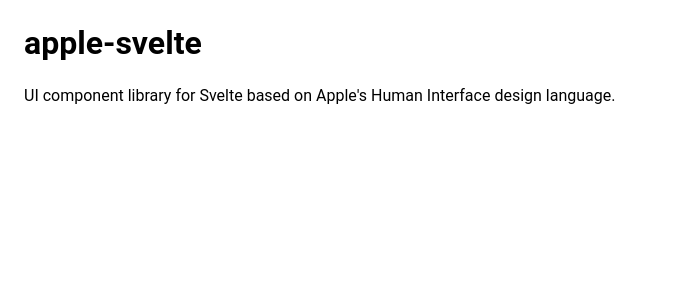
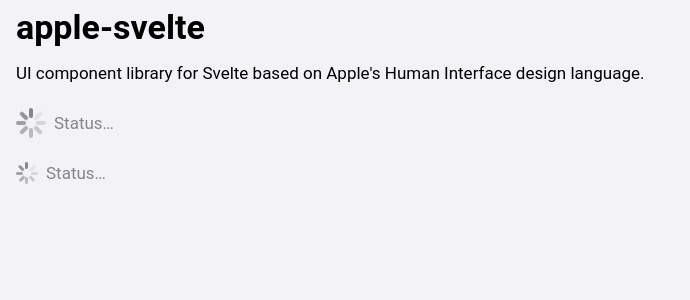
Before and after one commit to Carza-104/apple-svelte, a SvelteKit app: page / in a window 1280 px wide. Shown: the top 300 px of the page, without its empty margins (0-690 px from the left). Built offline with nearby package versions, Linux system fonts and the light colour scheme.

Commit message:
Initial commit

```diff
--- /dev/null
+++ b/src/lib/progress-indicator/RegularProgressIndicator.svelte
@@ -0,0 +1,136 @@
+<script>
+	import { onMount } from 'svelte';
+
+	export let showLabel = false;
+	export let label = 'Status…';
+
+	export let id = undefined;
+	export let style = undefined;
+
+	let opacityStyle = ['15%', '27%', '39%', '51%', '63%', '75%', '87%', '100%'];
+</script>
+
+<div class="progress-indicator" {id} {style}>
+	<div class="spinner">
+		<div class="container">
+			<div class="vertical">
+				<div class="rect-vertical" style="opacity: {opacityStyle[0]}" />
+				<div class="rect-vertical" style="opacity: {opacityStyle[4]}" />
+			</div>
+			<div class="horizontal">
+				<div class="rect-horizontal" style="opacity: {opacityStyle[6]}" />
+				<div class="rect-horizontal" style="opacity: {opacityStyle[2]}" />
+			</div>
+		</div>
+		<div class="container rotated">
+			<div class="vertical">
+				<div class="rect-vertical" style="opacity: {opacityStyle[1]}" />
+				<div class="rect-vertical" style="opacity: {opacityStyle[5]}" />
+			</div>
+			<div class="horizontal">
+				<div class="rect-horizontal" style="opacity: {opacityStyle[7]}" />
+				<div class="rect-horizontal" style="opacity: {opacityStyle[3]}" />
+			</div>
+		</div>
+	</div>
+	{#if showLabel}
+		<p class="body">{label}</p>
+	{/if}
+</div>
+
+<style>
+	.progress-indicator {
+		align-items: center;
+		display: flex;
+		gap: 8px;
+		height: 30px;
+		padding-left: 30px;
+		position: relative;
+	}
+
+	p {
+		color: var(--labels-secondary);
+	}
+
+	.container {
+		align-items: center;
+		animation: 1s rotate infinite steps(1, end);
+		display: flex;
+		height: 30px;
+		justify-content: center;
+		left: 0px;
+		position: absolute;
+		top: 0px;
+		width: 30px;
+	}
+
+	.vertical {
+		display: flex;
+		flex-direction: column;
+		height: 30px;
+		justify-content: space-between;
+	}
+
+	.horizontal {
+		display: flex;
+		justify-content: space-between;
+		position: absolute;
+		width: 30px;
+	}
+
+	.rect-vertical {
+		background: var(--labels-secondary);
+		border-radius: 2px;
+		height: 10px;
+		width: 4px;
+	}
+
+	.rect-horizontal {
+		background: var(--labels-secondary);
+		border-radius: 2px;
+		height: 4px;
+		width: 10px;
+	}
+
+	.rotated {
+		rotate: 45deg;
+	}
+
+	@keyframes rotate {
+		0% {
+			transform: rotate(45deg);
+		}
+
+		12.5% {
+			transform: rotate(90deg);
+		}
+
+		25% {
+			transform: rotate(135deg);
+		}
+
+		37.5% {
+			transform: rotate(180deg);
+		}
+
+		50% {
+			transform: rotate(225deg);
+		}
+
+		62.5% {
+			transform: rotate(270deg);
+		}
+
+		75% {
+			transform: rotate(315deg);
+		}
+
+		87.5% {
+			transform: rotate(360deg);
+		}
+
+		100% {
+			transform: rotate(0deg);
+		}
+	}
+</style>
--- /dev/null
+++ b/src/lib/progress-indicator/SmallProgressIndicator.svelte
@@ -0,0 +1,139 @@
+<script>
+	import { onMount } from 'svelte';
+
+	export let showLabel = false;
+	export let label = 'Status…';
+
+	export let id = undefined;
+	export let style = undefined;
+
+	let opacityStyle = ['15%', '27%', '39%', '51%', '63%', '75%', '87%', '100%'];
+</script>
+
+<div class="progress-indicator" {id} {style}>
+	<div class="spinner">
+		<div class="container">
+			<div class="vertical">
+				<div class="rect-vertical" style="opacity: {opacityStyle[0]}" />
+				<div class="rect-vertical" style="opacity: {opacityStyle[4]}" />
+			</div>
+			<div class="horizontal">
+				<div class="rect-horizontal" style="opacity: {opacityStyle[6]}" />
+				<div class="rect-horizontal" style="opacity: {opacityStyle[2]}" />
+			</div>
+		</div>
+		<div class="container rotated">
+			<div class="vertical">
+				<div class="rect-vertical" style="opacity: {opacityStyle[1]}" />
+				<div class="rect-vertical" style="opacity: {opacityStyle[5]}" />
+			</div>
+			<div class="horizontal">
+				<div class="rect-horizontal" style="opacity: {opacityStyle[7]}" />
+				<div class="rect-horizontal" style="opacity: {opacityStyle[3]}" />
+			</div>
+		</div>
+	</div>
+	{#if showLabel}
+		<p>{label}</p>
+	{/if}
+</div>
+
+<style>
+	.progress-indicator {
+		align-items: center;
+		display: flex;
+		gap: 8px;
+		height: 22px;
+		padding-left: 22px;
+		position: relative;
+	}
+
+	p {
+		color: var(--labels-secondary);
+		font-size: 17px;
+		font-weight: 400;
+		line-height: 22px;
+	}
+
+	.container {
+		align-items: center;
+		animation: 1s rotate infinite steps(1, end);
+		display: flex;
+		height: 22px;
+		justify-content: center;
+		left: 0px;
+		position: absolute;
+		top: 0px;
+		width: 22px;
+	}
+
+	.vertical {
+		display: flex;
+		flex-direction: column;
+		height: 22px;
+		justify-content: space-between;
+	}
+
+	.horizontal {
+		display: flex;
+		justify-content: space-between;
+		position: absolute;
+		width: 22px;
+	}
+
+	.rect-vertical {
+		background: var(--labels-secondary);
+		border-radius: 1.5px;
+		height: 7px;
+		width: 3px;
+	}
+
+	.rect-horizontal {
+		background: var(--labels-secondary);
+		border-radius: 1.5px;
+		height: 3px;
+		width: 7px;
+	}
+
+	.rotated {
+		rotate: 45deg;
+	}
+
+	@keyframes rotate {
+		0% {
+			transform: rotate(45deg);
+		}
+
+		12.5% {
+			transform: rotate(90deg);
+		}
+
+		25% {
+			transform: rotate(135deg);
+		}
+
+		37.5% {
+			transform: rotate(180deg);
+		}
+
+		50% {
+			transform: rotate(225deg);
+		}
+
+		62.5% {
+			transform: rotate(270deg);
+		}
+
+		75% {
+			transform: rotate(315deg);
+		}
+
+		87.5% {
+			transform: rotate(360deg);
+		}
+
+		100% {
+			transform: rotate(0deg);
+		}
+	}
+</style>
--- a/src/routes/+page.svelte
+++ b/src/routes/+page.svelte
@@ -1,6 +1,14 @@
+<script>
+	import '../lib/styles.css';
+	import RegularProgressIndicator from '$lib/progress-indicator/RegularProgressIndicator.svelte';
+	import SmallProgressIndicator from '$lib/progress-indicator/SmallProgressIndicator.svelte';
+</script>
+
 <main>
 	<h1>apple-svelte</h1>
 	<p>UI component library for Svelte based on Apple's Human Interface design language.</p>
+	<RegularProgressIndicator showLabel />
+	<SmallProgressIndicator showLabel />
 </main>
 
 <style>
```
